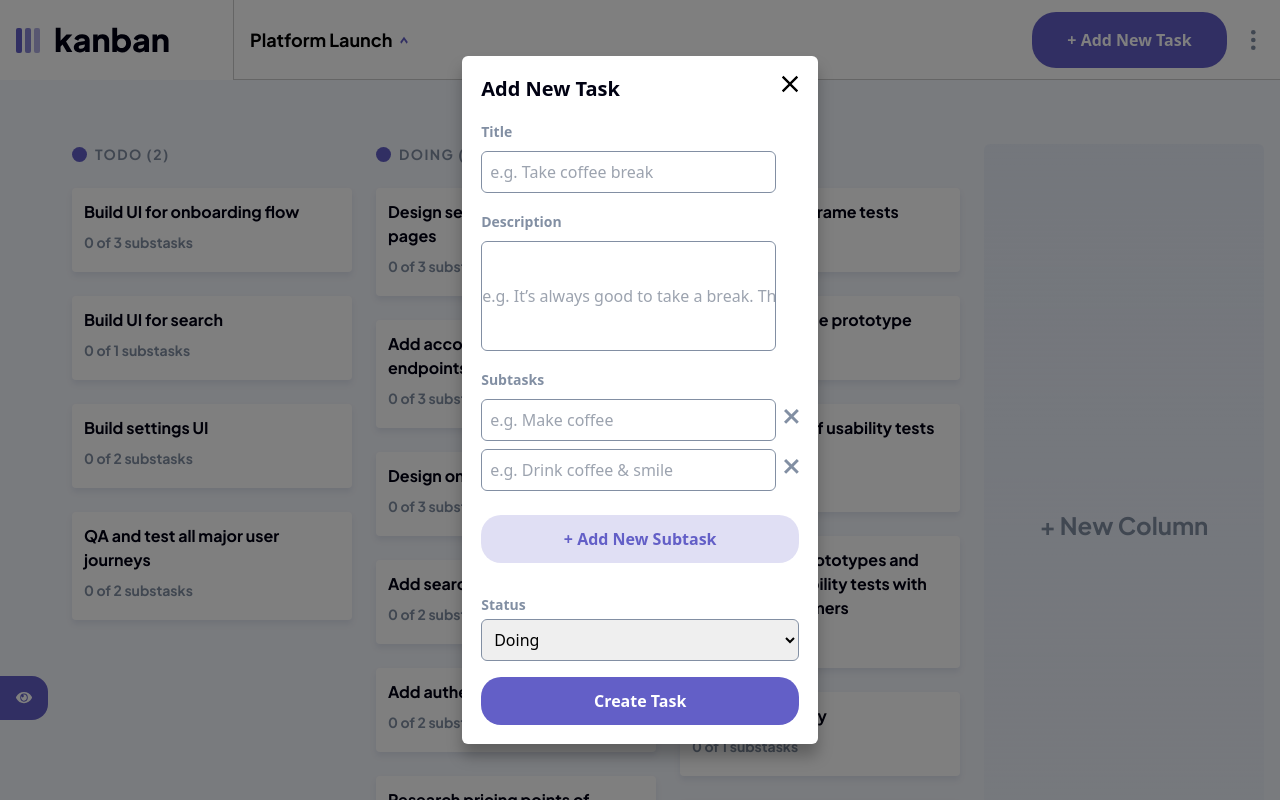
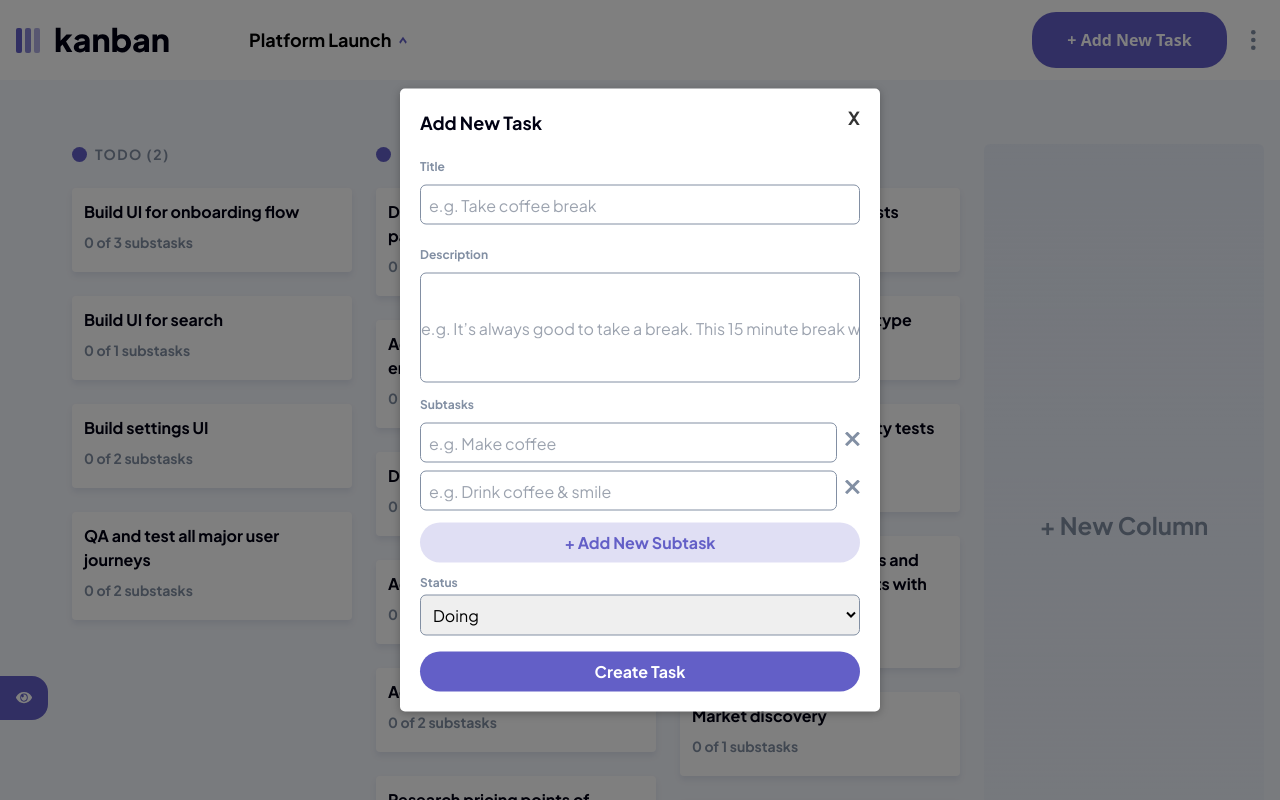
Before and after one commit to Santiagoq3/kanban-task-management, a React (Create React App) app: page /1 in a window 1280 px wide. Both pictures are taken after a click on the button "+ Add New Task". Shown: the top 800 px of the page. Built offline with nearby package versions, Linux system fonts and the light colour scheme.

Commit message:
modals refactor

```diff
--- a/src/components/BoardColumnsList.jsx
+++ b/src/components/BoardColumnsList.jsx
@@ -1,17 +1,16 @@
 /* eslint-disable react/prop-types */
 import { useContext } from 'react';
 import { Column } from './Column';
-import { Modal } from 'react-responsive-modal';
-import 'react-responsive-modal/styles.css';
-import './modalViewTask.css';
-import './Column.css';
 import { appContext } from '../context/AppContext';
 import { AddTaskModal } from './modals/AddTaskModal';
+import ViewTaskModal from './modals/ViewTaskModal';
 
 export const BoardColumnsList = ({ board }) => {
-  const { isModalViewTaskOpen, setIsModalViewTaskOpen } =
+  const { isModalViewTaskOpen, setIsModalViewTaskOpen, isModalAddTaskOpen } =
     useContext(appContext);
-
+  // const [isModalOptionsOpen, setIsModalOptionsOpen] =useState(false)
+  // const [isOpen, setIsOpen] = useState(false);
+  //  const [isPopoverOpen, isSetPopoverOpen] = useState(false);
   return (
     <>
       {board ? (
@@ -27,62 +26,20 @@ export const BoardColumnsList = ({ board }) => {
             </li>
           </ul>
           <div>
-            <Modal
-              open={isModalViewTaskOpen}
-              onClose={() => setIsModalViewTaskOpen(false)}
-              center
-              classNames={{
-                overlay: 'customOverlay',
-                modal: 'customModal',
-              }}
-            >
-              <h1 className='text-[#000112] text-xl font-bold wra'>
-                Research pricing points of various competitors and trial
-                different business models
-              </h1>
-              <p className='text-graySecondary text-base  my-6 leading-6'>
-                We know what were planning to build for version one. Now we need
-                to finalise the first pricing model well use. Keep iterating the
-                subtasks until we have a coherent proposition.
-              </p>
-              <h3 className='text-graySecondary text-sm font-semibold'>
-                Subtasks (2 of 3)
-              </h3>
-              <ul>
-                <li className='flex items-center p-4 bg-lightGrey mt-2 '>
-                  <input type={'checkbox'} />
-                  <p className='text-graySecondary ml-2 text-base font-semibold '>
-                    Research competitor pricing and business models
-                  </p>
-                </li>
-                <li className='flex items-center p-4 bg-lightGrey mt-2 '>
-                  <input type={'checkbox'} />
-                  <p className='text-graySecondary ml-2 text-base font-semibold '>
-                    Research competitor pricing and business models
-                  </p>
-                </li>
-                {/* dont delete */}
-                <li className='flex items-center p-4 bg-lightGrey mt-2 '>
-                  <input type={'checkbox'} />
-                  <p className='text-[#000112] ml-2 text-base font-bold '>
-                    Research competitor pricing and business models
-                  </p>
-                </li>
-              </ul>
-              <div className='mt-8'>
-                <p className='text-graySecondary text-sm font-bold'>
-                  Current Status
-                </p>
-                <select className='border rounded-md border-graySecondary mt-1 w-full p-2'>
-                  <option value='todo'>Todo</option>
-                  <option value='doing' selected>
-                    Doing
-                  </option>
-                  <option value='done'>Done</option>
-                </select>
+            <div>
+              <div>
+
+                {isModalAddTaskOpen && <AddTaskModal />}
               </div>
-            </Modal>
-            <AddTaskModal />
+            </div>
+            <div>
+              <div>
+
+                {isModalViewTaskOpen && (
+                  <ViewTaskModal setIsModalViewTaskOpen={setIsModalViewTaskOpen} />
+                )}
+              </div>
+            </div>
           </div>
         </>
       ) : (
--- a/src/components/Navbar.jsx
+++ b/src/components/Navbar.jsx
@@ -2,12 +2,13 @@ import { useContext } from 'react';
 import { appContext } from '../context/AppContext';
 
 export const Navbar = () => {
-  const { isShowSidebar, setIsShowSidebar,setIsModalAddTaskOpen } = useContext(appContext);
+  const { isShowSidebar, setIsShowSidebar, setIsModalAddTaskOpen } =
+    useContext(appContext);
   return (
     <header className='bg-white h-[80px]  sticky  '>
       <div className=' flex gap-12 h-full items-center justify-between '>
         <img className='md:block hidden p-4 ' src='../assets/logo-dark.svg' />
-        <div className='flex h-full border-l border-b border-l-[#ccc] border-b-[#ccc] flex-auto items-center justify-between p-4'>
+        <div className='flex h-full  border-l-[#ccc] border-b-[#ccc] flex-auto items-center justify-between p-4'>
           <div className=' flex items-center gap-4'>
             <img
               className='md:hidden '
@@ -26,12 +27,15 @@ export const Navbar = () => {
             </div>
           </div>
           <div className='flex items-center gap-6 mr-2'>
-            <button className='md:w-[195px] flex items-center justify-center bg-mainPurple p-4 rounded-3xl w-12'>
+            <button
+              onClick={() => setIsModalAddTaskOpen(true)}
+              className='md:w-[195px] flex items-center justify-center bg-mainPurple p-4 rounded-3xl w-12'
+            >
               <img
                 className='w-full md:hidden'
                 src='../assets/icon-add-task-mobile.svg'
               />
-              <p onClick={() => setIsModalAddTaskOpen(true)} className='hidden md:block text-white font-bold text-base'>
+              <p className='hidden md:block text-white font-bold text-base'>
                 + Add New Task
               </p>
             </button>
--- a/src/components/modalViewTask.css
+++ b/src/components/modalViewTask.css
@@ -3,7 +3,5 @@
 }
 .customModal {
   background: #fff;
-  max-width: 500px;
-  min-width: 300px;
   border-radius: 6px;
 }
--- a/src/components/modals/AddTaskModal.jsx
+++ b/src/components/modals/AddTaskModal.jsx
@@ -1,54 +1,58 @@
-import { Modal } from 'react-responsive-modal';
-import 'react-responsive-modal/styles.css';
 // import './modalViewTask.css';
 
 import { appContext } from '../../context/AppContext';
 import { useContext } from 'react';
+import './addtaskmodal.css';
 
 export const AddTaskModal = () => {
-  const { isModalAddTaskOpen, setIsModalAddTaskOpen } = useContext(appContext);
+  const { setIsModalAddTaskOpen } = useContext(appContext);
   return (
+    <>
+      <div className='addtask-container'>
+        <div className='modal-backdrop' />
+        <dialog open className='modal md:w-[480px]'>
+          <button
+            className='close-button'
+            onClick={() => setIsModalAddTaskOpen(false)}
+          >
+            X
+          </button>
           <div>
-      <Modal
-        open={isModalAddTaskOpen}
-        onClose={() => setIsModalAddTaskOpen(true)}
-        center
-        classNames={{
-          overlay: 'customOverlay',
-          modal: 'customModal',
-        }}
-      >
-        <h1 className='text-[#000112] text-xl font-bold wra'>Add New Task</h1>
+            <h1 className='text-[#000112] text-lg font-bold wra'>
+              Add New Task
+            </h1>
             <div className='mt-4'>
-          <label className='font-bold text-graySecondary text-sm'>Title</label>{' '}
+              <label className='font-bold text-graySecondary text-xs'>
+                Title
+              </label>{' '}
               <br />
               <input
                 type={'text'}
-            className='p-2 w-[295px] outline-none border border-[#828FA3] rounded-md mt-2  '
+                className='p-2 w-full h-10 outline-none border border-[#828FA3] rounded-md mt-2  '
                 placeholder='e.g. Take coffee break'
               />
             </div>
             <div className='mt-4'>
-          <label className='font-bold text-graySecondary text-sm'>
+              <label className='font-bold text-graySecondary text-xs'>
                 Description
               </label>
               <br />
               <input
                 type={'text'}
-            className=' w-[295px] h-[110px] outline-none border border-[#828FA3] rounded-md mt-2 placeholder:  '
+                className='  h-[110px] w-full outline-none border border-[#828FA3] rounded-md mt-2 placeholder:  '
                 placeholder='e.g. It’s always good to take a break. This
 15 minute break will  recharge the batteries
 a little.'
               />
             </div>
-        <div className='mt-4'>
-          <label className='font-bold text-graySecondary text-sm'>
+            <div className='mt-2'>
+              <label className='font-bold text-graySecondary text-xs'>
                 Subtasks
               </label>
               <div className='flex items-center'>
                 <input
                   type={'text'}
-              className='p-2 w-[295px] outline-none border border-[#828FA3] rounded-md mt-2  '
+                  className='p-2 h-10 w-full  outline-none border border-[#828FA3] rounded-md mt-2  '
                   placeholder='e.g. Make coffee'
                 />
                 <img
@@ -59,7 +63,7 @@ a little.'
               <div className='flex items-center'>
                 <input
                   type={'text'}
-              className='p-2 w-[295px] outline-none border border-[#828FA3] rounded-md mt-2  '
+                  className='p-2 h-10 w-full  outline-none border border-[#828FA3] rounded-md mt-2  '
                   placeholder='e.g. Drink coffee & smile'
                 />
                 <img
@@ -67,14 +71,13 @@ a little.'
                   src='../assets/icon-cross.svg'
                 />
               </div>
-          <br />
             </div>
-        <button className='p-3 rounded-[20px] text-mainPurple text-center font-semibold w-full bg-[#635fc733] '>
+            <button className='p-2 my-3 w-full rounded-[20px] text-mainPurple text-center font-semibold  bg-[#635fc733] '>
               + Add New Subtask
             </button>
-        <div className='mt-8'>
-          <p className='text-graySecondary text-sm font-bold'>Status</p>
-          <select className='border rounded-md border-graySecondary mt-1 w-full p-2'>
+            <div className=''>
+              <p className='text-graySecondary text-xs font-bold'>Status</p>
+              <select className='border w-full rounded-md border-graySecondary mt-1  p-2'>
                 <option value='todo'>Todo</option>
                 <option value='doing' selected>
                   Doing
@@ -82,10 +85,12 @@ a little.'
                 <option value='done'>Done</option>
               </select>
             </div>
-        <button className='p-3 mt-4 rounded-[20px] text-white text-center font-semibold w-full bg-mainPurple '>
+            <button className='p-2 mt-4 w-full rounded-[20px] hover:bg-mainPurpleHover text-white text-center font-semibold  bg-mainPurple '>
               Create Task
             </button>
-      </Modal>
           </div>
+        </dialog>
+      </div>
+    </>
   );
 };
--- /dev/null
+++ b/src/components/modals/ViewTaskModal.jsx
@@ -0,0 +1,80 @@
+/* eslint-disable react/prop-types */
+
+import "./viewtaskmodal.css"
+
+const ViewTaskModal = ({setIsModalViewTaskOpen}) => {
+  return (
+    <div onClick={() => setIsModalViewTaskOpen(false)}>
+      <div className='modal-backdrop' />
+      <dialog
+        open
+        className='view-task-modal'
+        onClick={(event) => event.stopPropagation()}
+      >
+        {/* <button
+        className='close-button'
+        onClick={() => setIsModalViewTaskOpen(false)}
+
+      >
+        X
+      </button> */}
+
+        <div>
+          <div className='flex '>
+            <h1 className='text-[#000112] text-lg font-bold wra'>
+              Research pricing points of various competitors and trial different
+              business models
+            </h1>
+            <div className='flex  flex-col '>
+              <button onClick={() => setIsModalViewTaskOpen(false)}>X</button>
+              <button className='mt-1'>X</button>
+            </div>
+          </div>
+          <p className='text-graySecondary text-xs  my-6 leading-6'>
+            We know what were planning to build for version one. Now we need to
+            finalise the first pricing model well use. Keep iterating the
+            subtasks until we have a coherent proposition.
+          </p>
+          <h3 className='text-graySecondary text-sm font-semibold'>
+            Subtasks (2 of 3)
+          </h3>
+          <ul>
+            <li className='flex items-center p-4 h-14 bg-lightGrey mt-2 '>
+              <input type={'checkbox'} />
+              <p className='text-graySecondary ml-2 text-xs font-semibold '>
+                Research competitor pricing and business models
+              </p>
+            </li>
+            <li className='flex items-center p-4 h-14 bg-lightGrey mt-2 '>
+              <input type={'checkbox'} />
+              <p className='text-graySecondary ml-2 text-xs font-semibold '>
+                Research competitor pricing and business models
+              </p>
+            </li>
+            {/* dont delete */}
+            <li className='flex items-center p-4 h-14 bg-lightGrey mt-2 '>
+              <input type={'checkbox'} />
+              <p className='text-[#000112] ml-2 text-xs font-bold '>
+                Research competitor pricing and business models
+              </p>
+            </li>
+          </ul>
+          <div className='mt-2'>
+            <p className='text-graySecondary text-sm font-bold'>
+              Current Status
+            </p>
+            <select className='border rounded-md border-graySecondary  w-full p-2'>
+              <option value='todo'>Todo</option>
+              <option value='doing' selected>
+                Doing
+              </option>
+              <option value='done'>Done</option>
+            </select>
+          </div>
+        </div>
+      </dialog>
+    </div>
+  );
+};
+
+export default ViewTaskModal;
--- /dev/null
+++ b/src/components/modals/addtaskmodal.css
@@ -0,0 +1,55 @@
+.modal {
+  position: fixed;
+  top: 50%;
+  left: 50%;
+  transform: translate(-50%, -50%);
+  background-color: white;
+  box-shadow: 0 2px 8px rgba(0, 0, 0, 0.26);
+  border-radius: 5px;
+  padding: 20px;
+  /* height: 669px ; */
+  min-width: 350px;
+  max-width: 500px;
+  display: flex;
+  flex-direction: column;
+}
+
+.close-button {
+  position: absolute;
+  top: 0;
+  right: 0;
+  margin: 10px;
+  padding: 5px 10px;
+  background-color: white;
+  border: 0;
+  font-size: 18px;
+  font-weight: bold;
+  color: #333;
+  cursor: pointer;
+}
+
+.modal-backdrop {
+  position: fixed;
+  top: 0;
+  left: 0;
+  right: 0;
+  bottom: 0;
+  background-color: rgba(0, 0, 0, 0.5);
+}
+
+.popover {
+  position: absolute;
+  background-color: white;
+  padding: 10px;
+  border-radius: 5px;
+  border: red;
+  box-shadow: 0 2px 8px rgba(0, 0, 0, 0.26);
+  display: none; /* Oculto por defecto */
+}
+
+/* Posicionamiento */
+.extra-button + .popover {
+  top: calc(100% + 10px); /* 100% de la altura del botón + 10px de margen */
+  left: 50%; /* Centrado en el eje x */
+  transform: translateX(-50%); /* Centrado en el eje x */
+}
--- /dev/null
+++ b/src/components/modals/viewtaskmodal.css
@@ -0,0 +1,55 @@
+.view-task-modal {
+    position: fixed;
+    top: 50%;
+    left: 50%;
+    transform: translate(-50%, -50%);
+    background-color: white;
+    box-shadow: 0 2px 8px rgba(0, 0, 0, 0.26);
+    border-radius: 5px;
+    padding: 20px;
+    height: 557px ;
+    min-width: 350px;
+    max-width: 500px;
+    display: flex;
+    flex-direction: column;
+  }
+
+  .close-button {
+    position: absolute;
+    top: 0;
+    right: 0;
+    margin: 10px;
+    padding: 5px 10px;
+    background-color: white;
+    border: 0;
+    font-size: 18px;
+    font-weight: bold;
+    color: #333;
+    cursor: pointer;
+  }
+
+  .modal-backdrop {
+    position: fixed;
+    top: 0;
+    left: 0;
+    right: 0;
+    bottom: 0;
+    background-color: rgba(0, 0, 0, 0.5);
+  }
+
+  .popover {
+    position: absolute;
+    background-color: white;
+    padding: 10px;
+    border-radius: 5px;
+    border: red;
+    box-shadow: 0 2px 8px rgba(0, 0, 0, 0.26);
+    display: none; /* Oculto por defecto */
+  }
+
+  /* Posicionamiento */
+  .extra-button + .popover {
+    top: calc(100% + 10px); /* 100% de la altura del botón + 10px de margen */
+    left: 50%; /* Centrado en el eje x */
+    transform: translateX(-50%); /* Centrado en el eje x */
+  }
--- a/src/pages/Home.jsx
+++ b/src/pages/Home.jsx
@@ -35,7 +35,7 @@ export const Home = () => {
           ) : (
             <div
               onClick={() => setIsShowSidebar(!isShowSidebar)}
-              className='absolute bottom-20 left-0  p-4 bg-mainPurple rounded-r-2xl cursor-pointer	hover:bg-mainPurpleHover	'
+              className='absolute bottom-20 left-0  p-4 bg-mainPurple  hidden md:block rounded-r-2xl cursor-pointer	hover:bg-mainPurpleHover	'
             >
               <img className='w-4 h-3' src='../assets/icon-show-sidebar.svg' />
             </div>
```
Lines whose indentation alone changed are shown as unchanged.
